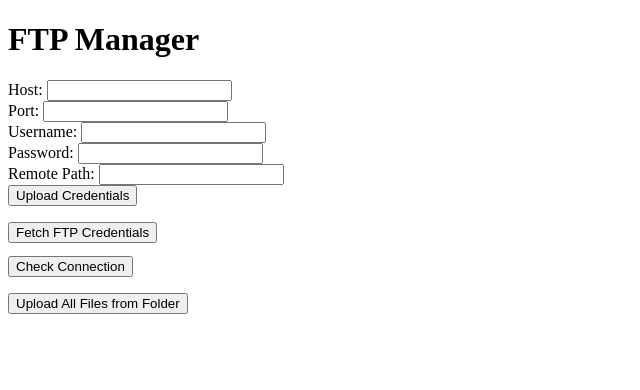
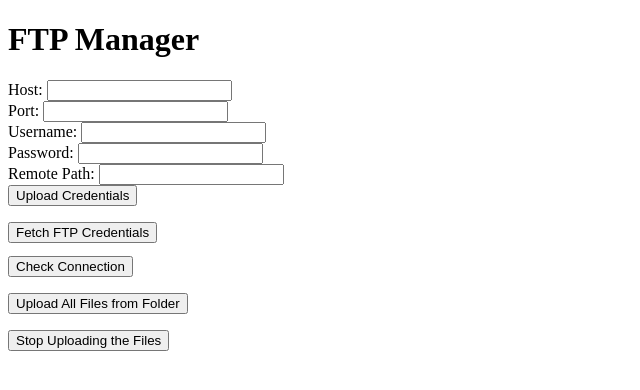
Before and after one commit to shivam03jain/bhasku_project, a FastAPI app: page / in a window 1280 px wide. Shown: the top 390 px of the page, without its empty margins (0-640 px from the left). Run offline with FastAPI, Linux system fonts and the light colour scheme.

Commit message:
Fourth Iteration

```diff
--- a/main.py
+++ b/main.py
@@ -8,13 +8,18 @@ import aioftp
 import uvicorn
 import logging
 import os
+import asyncio
 from logging_config import setup_logging
+from aioftp.errors import AioftpError, LoginError, ConnectionError, DirectoryError
 
 app = FastAPI()
 
 # In-memory storage for FTP credentials
 ftp_credentials = {}
 upload_folder = ""
+
+upload_task = None  # To store the ongoing upload task
+stop_flag = False  # A flag to stop the upload process
 
 # Serve static files
 app.mount("/static", StaticFiles(directory="static"), name="static")
@@ -66,6 +71,7 @@ async def get_ftp_credentials():
     return ftp_credentials
 
 # Route to check the connection to the FTP server
+
 @app.get("/ftp/check_connection")
 async def check_connection():
     if not ftp_credentials:
@@ -73,16 +79,19 @@ async def check_connection():
 
     try:
         # Test connection to the FTP server
-        async with aioftp.Client.context(
+        client = aioftp.Client()
+        await client.connect(
             ftp_credentials['host'],
-            port=ftp_credentials['port'],
-            user=ftp_credentials['username'],
-            password=ftp_credentials['password']
-        ) as client:
-            # Connection is successful if no exception is raised
-            return {"message": "Connection to FTP server successful"}
+            port=ftp_credentials['port']
+        )
+        await client.login(
+            ftp_credentials['username'],
+            ftp_credentials['password']
+        )
+        await client.quit()  # Disconnect after checking the connection
+        return {"message": "Connection to FTP server successful"}
 
-    except Exception as e:
+    except Exception as e:  # Catch all exceptions
         # Log the error
         logger.error(f"Error connecting to FTP server: {str(e)}")
         raise HTTPException(status_code=500, detail="Failed to connect to FTP server")
@@ -90,46 +99,74 @@ async def check_connection():
 
 # Route to upload a file to the FTP server
 @app.post("/ftp/upload_folder")
-async def upload_folder():
+async def upload_files_to_ftp():
+    global upload_task, stop_flag
+
     local_folder = upload_folder  # Update this to your folder path
+
     if not ftp_credentials:
         raise HTTPException(status_code=400, detail="FTP credentials not provided")
     if not upload_folder:
         raise HTTPException(status_code=400,detail="Folder Path not provided")
 
     try:
-        async with aioftp.Client.context(
+        client = aioftp.Client()
+        await client.connect(
             ftp_credentials['host'],
-            port=ftp_credentials['port'],
-            user=ftp_credentials['username'],
-            password=ftp_credentials['password']
-        ) as client:
-            await upload_directory_recursive(client, upload_folder, ftp_credentials['remotepath'])
+            port=ftp_credentials['port']
+        )
+        await client.login(
+            ftp_credentials['username'],
+            ftp_credentials['password']
+        )
+        upload_task = asyncio.create_task(upload_directory_recursive(client, upload_folder, ftp_credentials['remotepath']))
         return {"message": "All files from folder uploaded successfully"}
     except Exception as e:
         logger.error(f"Upload error: {e}")
         return {"message": f"Upload failed: {e}"}
 
 async def upload_directory_recursive(client, local_dir, remote_dir):
+    global stop_flag
     # Ensure remote directory exists
-    async with client.change_directory(remote_dir):
-        for entry in os.listdir(local_dir):
-            local_path = os.path.join(local_dir, entry)
-            if os.path.isdir(local_path):
-                # Recursively upload subdirectories
-                remote_subdir = os.path.join(remote_dir, entry).replace(os.path.sep, '/')
-                try:
-                    async with client.make_directory(remote_subdir):
-                        await upload_directory_recursive(client, local_path, remote_subdir)
-                except Exception as e:
-                    logger.error(f"Failed to create remote directory {remote_subdir}: {e}")
-            elif os.path.isfile(local_path):
-                # Upload files
-                remote_file_path = os.path.join(remote_dir, entry).replace(os.path.sep, '/')
-                with open(local_path, "rb") as file:
-                    file_data = file.read()
-                    logger.info(f"Uploading file: {entry} to {remote_file_path}")
-                    await client.upload(local_path,remote_file_path)
+    await client.make_directory(remote_dir)
+    await client.change_directory(remote_dir)
+
+    for entry in os.listdir(local_dir):
+        if stop_flag:
+            print("Upload stopped by user.")
+            await client.quit()
+            return  # Stop the upload process
+
+        local_path = os.path.join(local_dir, entry)
+
+        if os.path.isdir(local_path):
+            # Recursively upload subdirectories
+            print(local_path,'folder')
+            try:
+                remote_path = os.path.join(remote_dir, entry).replace(os.path.sep, '/')
+                logger.info(f"Creating remote directory: {remote_path}")
+                await client.make_directory(remote_path)
+            except aioftp.errors.StatusCodeError:
+                # Directory likely already exists, move on
+                pass
+            await upload_directory_recursive(client, local_path, remote_path)
+
+        elif os.path.isfile(local_path):
+            print(local_path,'file')
+            # Upload files directly into the remote directory
+            logger.info(f"Uploading file: {local_path} to {remote_dir}")
+            await client.upload(local_path,remote_dir)
+
+
+@app.post("ftp//stop-upload")
+async def stop_upload():
+    global stop_flag, upload_task
+
+    stop_flag = True  # Set the stop flag to True, which will be checked during the upload
+
+    if upload_task:
+        await upload_task  # Wait for the task to stop
+        upload_task = None
 
 if __name__ == "__main__":
     uvicorn.run(app, host="0.0.0.0", port=8000)
--- a/static/scripts.js
+++ b/static/scripts.js
@@ -45,3 +45,13 @@ async function uploadFolder() {
         document.getElementById('upload-folder-status').innerText = `Error: ${error.message}`;
     }
 }
+
+async function stopUpload() {
+    try {
+        const response = await fetch('/ftp/stop_upload', { method: 'POST' });
+        const result = await response.json();
+        document.getElementById('stop-upload-status').innerText = result.message;
+    } catch (error) {
+        document.getElementById('stop-upload-status').innerText = `Error: ${error.message}`;
+    }
+}
--- a/templates/form.html
+++ b/templates/form.html
@@ -37,5 +37,8 @@
     <!-- Button to upload files from the folder -->
     <button onclick="uploadFolder()">Upload All Files from Folder</button>
     <p id="upload-folder-status"></p>
+
+    <button onclick="stopUpload()">Stop Uploading the Files</button>
+    <p id="upload-folder-status"></p>
 </body>
 </html>
```
